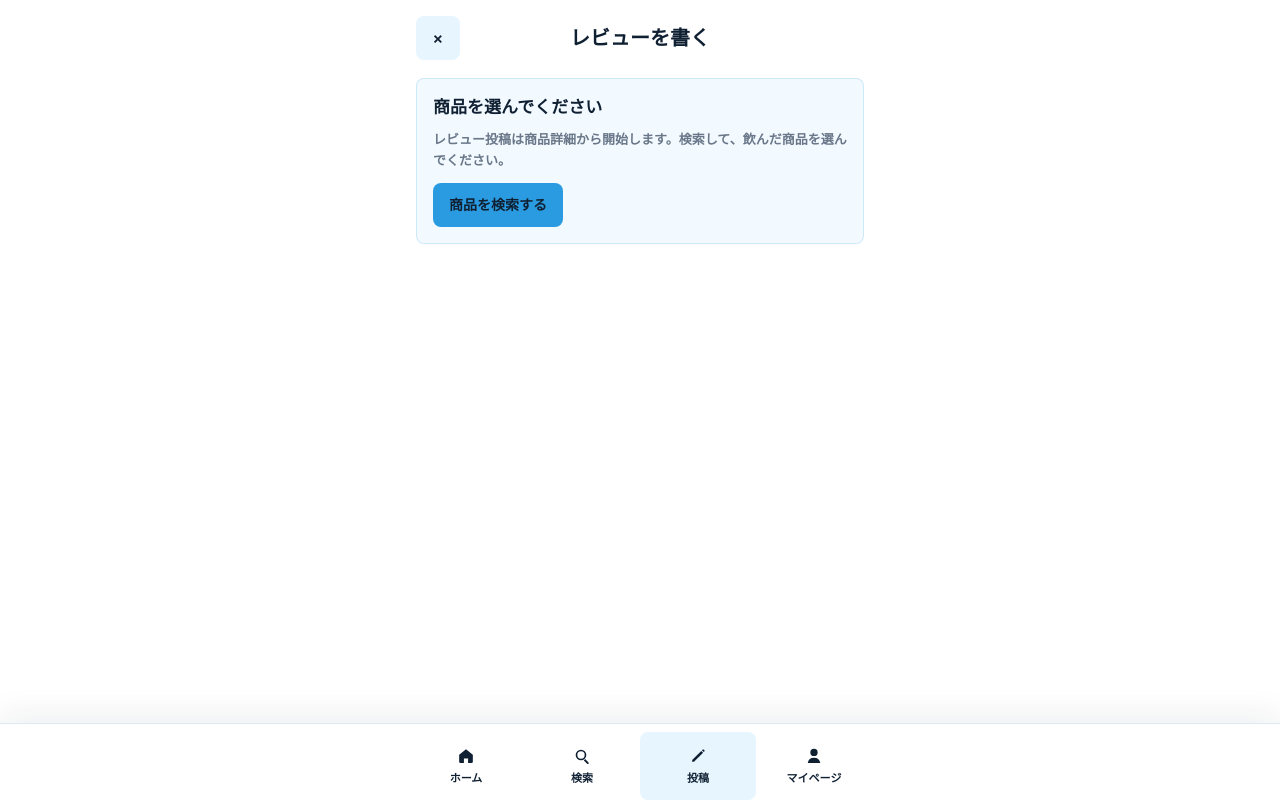
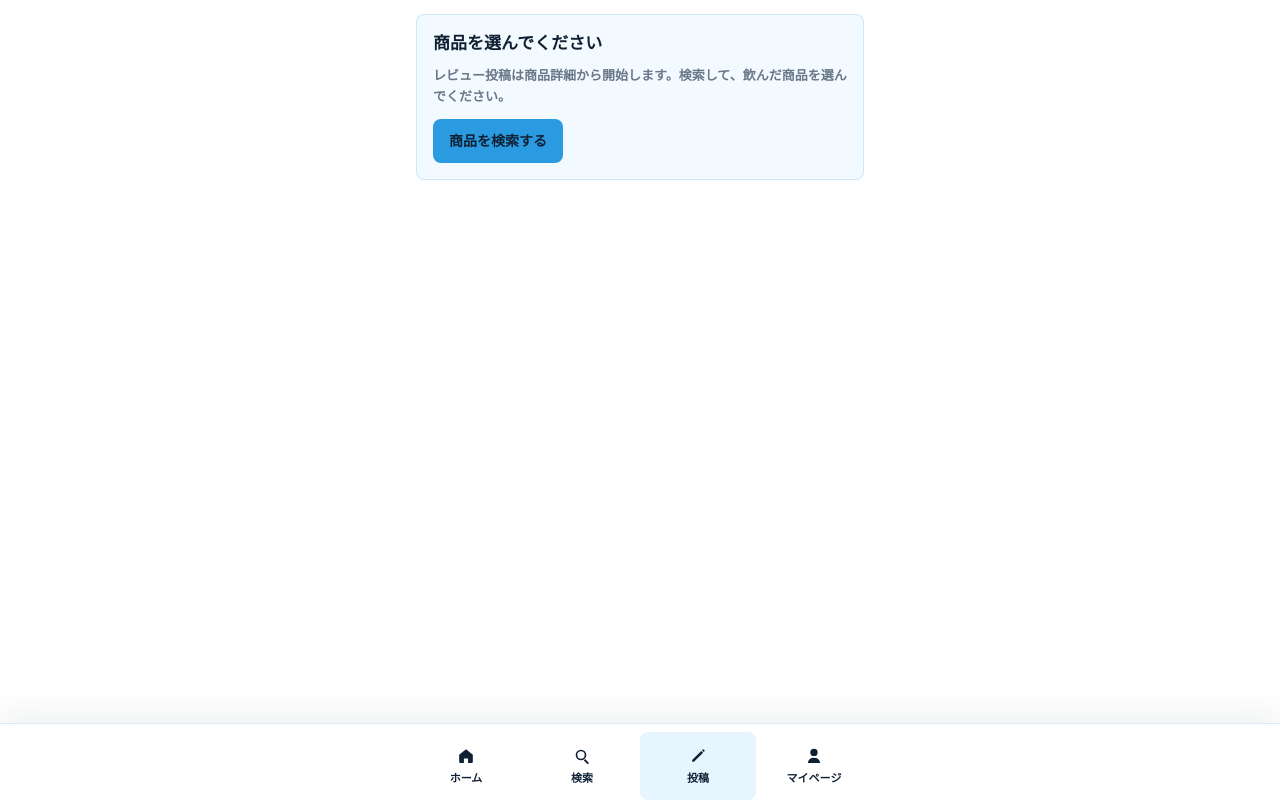
Before and after one commit to green-melon0904/nomilog, a Next.js app: page /reviews/new in a window 1280 px wide. Built offline with nearby package versions, Linux system fonts and the light colour scheme; a web font is replaced by a local one.

Commit message:
Remove top page headers

```diff
--- a/components/Header.tsx
+++ /dev/null
@@ -1,35 +0,0 @@
-import Link from "next/link";
-import { BellIcon, ChevronLeftIcon } from "@/components/icons";
-
-export function Header({
-  title = "のみログ",
-  backHref,
-  action = "bell"
-}: {
-  title?: string;
-  backHref?: string;
-  action?: "bell" | "none";
-}) {
-  // 各画面で共通の高さとタップ領域を保つヘッダー。
-  // backHrefがある画面だけ戻る導線を出し、通知ボタンはホームなど必要な画面だけ表示する。
-  return (
-    <header className="mb-5 flex h-14 items-center justify-between">
-      <div className="flex min-w-0 items-center gap-2">
-        {backHref ? (
-          <Link href={backHref} className="tap-target grid w-11 place-items-center rounded-[8px] bg-[var(--accent-soft)] text-[var(--accent-strong)]" aria-label="戻る">
-            <ChevronLeftIcon className="h-6 w-6" />
-          </Link>
-        ) : null}
-        <div className="flex min-w-0 items-center gap-2">
-          {!backHref ? <span className="h-3 w-3 rounded-full bg-[var(--accent)] shadow-[0_0_0_5px_var(--accent-soft)]" /> : null}
-          <h1 className="truncate text-[24px] font-semibold tracking-[0] text-[var(--text)]">{title}</h1>
-        </div>
-      </div>
-      {action === "bell" ? (
-        <button className="tap-target grid w-11 place-items-center rounded-[8px] border border-[var(--border)] bg-white text-[var(--accent-strong)] shadow-sm" aria-label="通知">
-          <BellIcon className="h-5 w-5" />
-        </button>
-      ) : null}
-    </header>
-  );
-}
--- a/components/HomeScreen.tsx
+++ b/components/HomeScreen.tsx
@@ -1,7 +1,6 @@
 "use client";
 
 import Link from "next/link";
-import { Header } from "@/components/Header";
 import { ProductCard } from "@/components/ProductCard";
 import { RatingStars } from "@/components/RatingStars";
 import { SearchIcon } from "@/components/icons";
@@ -16,8 +15,6 @@ export function HomeScreen() {
 
   return (
     <div className="screen">
-      <Header />
-
       <Link
         href="/search"
         className="tap-target mb-4 flex items-center gap-3 rounded-[8px] border border-[var(--border)] bg-white px-4 text-[16px] font-bold text-[var(--text)] shadow-sm"
--- a/components/MyPageScreen.tsx
+++ b/components/MyPageScreen.tsx
@@ -2,7 +2,6 @@
 
 import Link from "next/link";
 import { useEffect, useState } from "react";
-import { Header } from "@/components/Header";
 import { RatingStars } from "@/components/RatingStars";
 import { deleteLocalReview, demoUser, formatDate, products, readProductRequests } from "@/lib/nomilog-data";
 import { useNomilogReviews } from "@/components/useNomilogReviews";
@@ -46,8 +45,6 @@ export function MyPageScreen() {
 
   return (
     <div className="screen">
-      <Header title="マイページ" backHref="/" action="none" />
-
       <section className="app-card mb-4 p-4">
         <div className="flex items-center gap-3">
           <div className="grid h-14 w-14 place-items-center rounded-[8px] bg-[var(--accent)] text-[24px] font-semibold text-white shadow-[0_10px_22px_rgba(42,155,225,0.22)]">
--- a/components/ProductDetailScreen.tsx
+++ b/components/ProductDetailScreen.tsx
@@ -1,7 +1,6 @@
 "use client";
 
 import Link from "next/link";
-import { Header } from "@/components/Header";
 import { ProductCard } from "@/components/ProductCard";
 import { RatingStars } from "@/components/RatingStars";
 import { ScoreMeter } from "@/components/ScoreMeter";
@@ -22,7 +21,6 @@ export function ProductDetailScreen({ productId }: { productId: string }) {
   if (!product) {
     return (
       <div className="screen">
-        <Header title="商品が見つかりません" backHref="/search" action="none" />
         <div className="soft-card p-4">
           <p className="text-[14px] leading-relaxed text-[var(--muted)]">検索画面から別の商品を探してください。</p>
         </div>
@@ -43,8 +41,6 @@ export function ProductDetailScreen({ productId }: { productId: string }) {
 
   return (
     <div className="screen">
-      <Header title={product.name} backHref="/search" action="none" />
-
       <section className="app-card mb-4 overflow-hidden">
         <div className="relative h-[230px] bg-[var(--surface-soft)]">
           {/* eslint-disable-next-line @next/next/no-img-element */}
--- a/components/ReviewFormScreen.tsx
+++ b/components/ReviewFormScreen.tsx
@@ -65,7 +65,6 @@ export function ReviewFormScreen() {
     // MVPでは商品詳細から投稿開始する導線に寄せ、まず検索画面へ戻して商品を選ばせる。
     return (
       <div className="screen">
-        <HeaderlessTitle title="レビューを書く" onClose={() => router.back()} />
         <div className="soft-card p-4">
           <p className="text-[17px] font-semibold">商品を選んでください</p>
           <p className="mt-2 text-[13px] leading-relaxed text-[var(--muted)]">
@@ -162,18 +161,10 @@ export function ReviewFormScreen() {
     }
   }
 
-  function closeForm() {
-    // 画面左上の閉じる操作でも、ボトムナビやリロードと同じく未保存レビューを守る。
-    if (dirty && !submitted && !window.confirm("入力中のレビューを破棄しますか？")) return;
-    router.back();
-  }
-
   const disabled = rating < 1 || !comment.trim() || scene.length === 0;
 
   return (
     <div className="screen">
-      <HeaderlessTitle title="レビューを書く" onClose={closeForm} />
-
       <LoginNotice compact />
 
       <div className="app-card my-4 grid grid-cols-[72px_1fr] gap-3 overflow-hidden p-2">
@@ -298,18 +289,6 @@ export function ReviewFormScreen() {
   );
 }
 
-function HeaderlessTitle({ title, onClose }: { title: string; onClose: () => void }) {
-  return (
-    <div className="mb-4 flex h-12 items-center justify-between">
-      <button onClick={onClose} className="tap-target grid w-11 place-items-center rounded-[8px] bg-[var(--accent-soft)] text-[24px] font-semibold text-[var(--accent-strong)]" aria-label="閉じる">
-        ×
-      </button>
-      <h1 className="text-[20px] font-semibold">{title}</h1>
-      <span className="w-11" />
-    </div>
-  );
-}
-
 function Field({ label, children }: { label: string; children: React.ReactNode }) {
   return (
     <section className="app-card p-4">
--- a/components/SearchScreen.tsx
+++ b/components/SearchScreen.tsx
@@ -2,7 +2,6 @@
 
 import { useMemo, useState } from "react";
 import { useRouter, useSearchParams } from "next/navigation";
-import { Header } from "@/components/Header";
 import { ProductCard } from "@/components/ProductCard";
 import { SearchIcon } from "@/components/icons";
 import {
@@ -72,8 +71,6 @@ export function SearchScreen() {
 
   return (
     <div className="screen">
-      <Header title={query ? `検索結果: ${query}` : "検索・ランキング"} backHref="/" action="none" />
-
       <form
         className="mb-3 flex items-center gap-2 rounded-[8px] border border-[var(--border)] bg-white px-3 shadow-sm focus-within:border-[var(--accent)]"
         onSubmit={(event) => {
```
